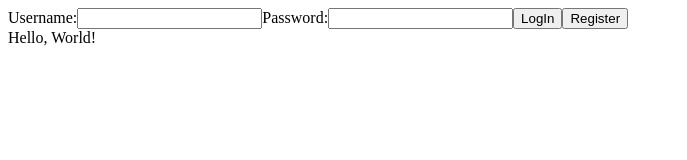
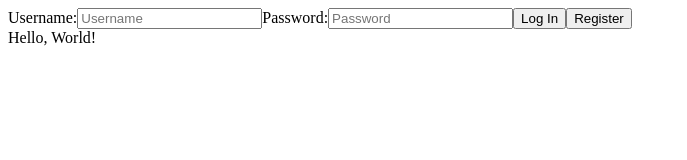
Before and after one commit to ksglasper/strangersThings, a React (Create React App) app: page /register in a window 1280 px wide. Shown: the top 160 px of the page, without its empty margins (0-687 px from the left). Built offline with nearby package versions, Linux system fonts and the light colour scheme; no server answers.

Commit message:
added border css, set up header buttons

```diff
--- a/public/index.html
+++ b/public/index.html
@@ -4,6 +4,7 @@
     <meta charset="UTF-8">
     <meta http-equiv="X-UA-Compatible" content="IE=edge">
     <meta name="viewport" content="width=device-width, initial-scale=1.0">
+    <link rel="stylesheet" href="style.css">
     <title>Stanger's Things</title>
 </head>
 <body>
--- a/public/style.css
+++ b/public/style.css
@@ -0,0 +1,4 @@
+.post{
+    border: 2px solid black;
+    margin-bottom: 5px;
+}
--- a/src/components/App.js
+++ b/src/components/App.js
@@ -11,6 +11,7 @@ import { Posts, Header } from "./";
 
 const App = () => {
   const [allPosts, setAllPosts] = useState([]);
+  const [currentUser, setCurrentUser] = useState("");
   useEffect(() => {
     fectchAllPosts()
       .then((posts) => {
@@ -24,7 +25,7 @@ const App = () => {
 
   return (
     <>
-    <Header />
+      <Header setCurrentUser={setCurrentUser} currentUser={currentUser} />
       <div>Hello, World!</div>
       <Posts allPosts={allPosts} />
     </>
--- a/src/components/Header.js
+++ b/src/components/Header.js
@@ -1,20 +1,29 @@
 import React from 'react'
+import { registerPerson, logInPerson } from '../api'
 
 
-const Header = () => {
+
+
+const Header = ({currentUser, setCurrentUser}) => {
+
 
 
     return (
         <form  return id="search" onSubmit={async (event) => {
             event.preventDefault()
+            console.log(event.target.username.value)
+            console.log(event.target.password.value)
+            console.log(event)
 
           }}>
-        <label for="username">Username:</label>
-      <input type="text" name="username" />
-      <label for="password">Password:</label>
-      <input type="text" name="password" />
-      <button type="submit">LogIn</button>
-      <button type='submit'>Register</button>
+        <label htmlFor="username">Username:</label>
+      <input type="text" name="username" placeholder='Username'/>
+      <label htmlFor="password">Password:</label>
+      <input type="text" name="password" placeholder='Password'/>
+      <button name="logIn" type="submit">Log In</button>
+      {currentUser ?<></> :<button type='submit'>Register</button>}
+      {currentUser ? <button onClick={handleLogOut()}>Log Out</button>: <></>}
+
         </form>
     )
 }
--- a/src/components/Posts.js
+++ b/src/components/Posts.js
@@ -18,7 +18,7 @@ const Posts = ({allPosts}) => {
 
             );
           })
-        : null}
+        : <></>}
     </>
   );
 };
--- a/src/components/index.js
+++ b/src/components/index.js
@@ -1,7 +1,3 @@
-
-
-
-
 export {default as App} from './App'
 export {default as Posts} from './Posts'
 export {default as Header} from './Header'
```
